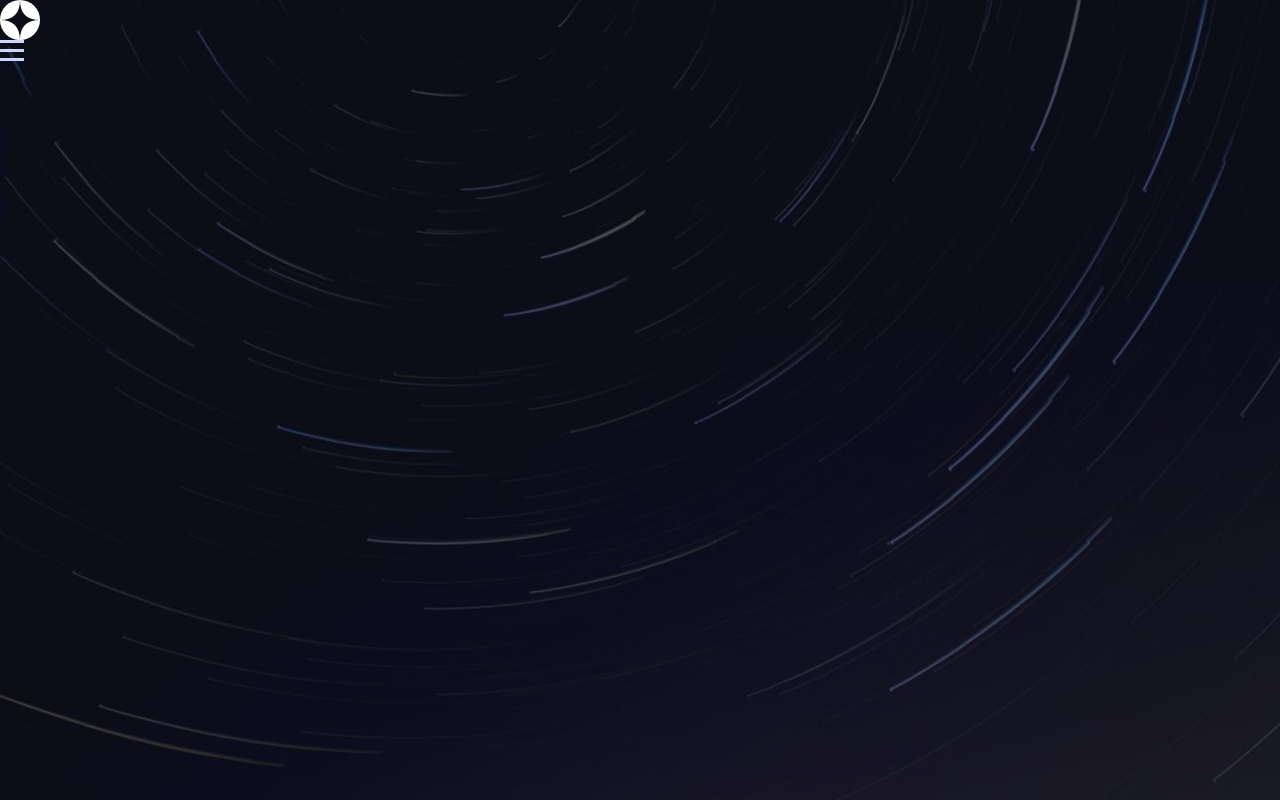
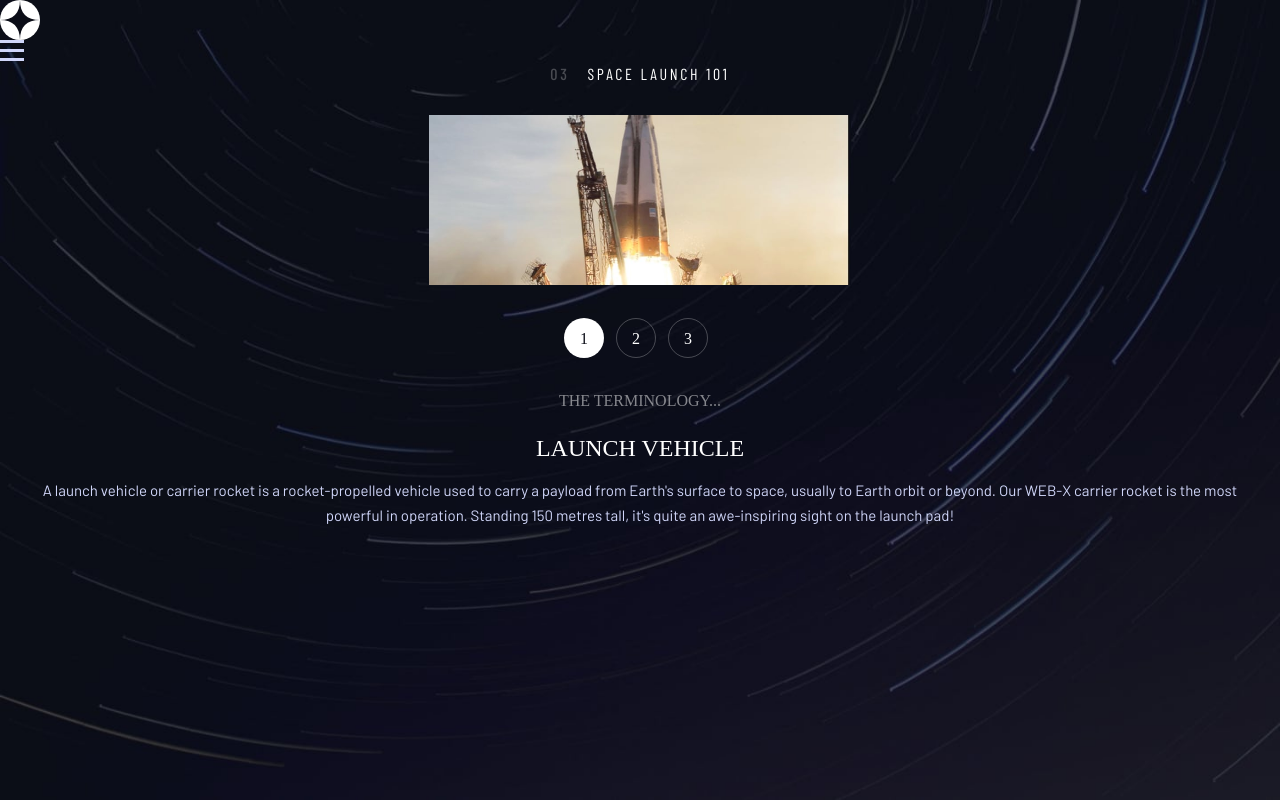
Before and after one commit to Zansuken/space-tourism, a React (Create React App) app: page /technology in a window 1280 px wide. Built offline with nearby package versions, Linux system fonts and the light colour scheme; a web font is replaced by a local one.

Commit message:
feat(techno): component integration + styling

```diff
--- a/src/pages/Crew.tsx
+++ b/src/pages/Crew.tsx
@@ -15,7 +15,6 @@ function Crew() {
     })
     const crewNames = [crew[0].name, crew[1].name, crew[2].name, crew[3].name,]
     const [selectedCrew, setSelectedCrew] = useState(crewNames[0])
-    const [active, setActive] = useState('crew-nav-buttons')
     const image = require('../../public/assets/crew/image-' + crewName[crewMateIndex] + '.png')
 
     useLayoutEffect(() => {
@@ -45,9 +44,6 @@ function Crew() {
                                 onClick={() => {
                                     setCrewMateIndex(index)
                                     setSelectedCrew(crewNames[index])
-                                    if (active) {
-                                        setActive('crew-nav-buttons-active')
-                                    }
                                 }}
                                 onChange={() => setSelectedCrew(crewNames[index])} />
                         </li>
--- a/src/pages/Destination.tsx
+++ b/src/pages/Destination.tsx
@@ -12,14 +12,14 @@ export default function Destination() {
 
     const planetsNames = [planet[0].name, planet[1].name, planet[2].name, planet[3].name]
     const [selectedPlanet, setSelectedPlanet] = useState(planetsNames[0])
+    const image =
+        require('../../public/assets/destination/image-' + planet[planetIndex].name.toLocaleLowerCase() + '.png')
 
     useLayoutEffect(() => {
         const body = document.querySelector('body')
         if (!body) return
         body.className = 'bg-destinations'
     }, [selectedPlanet, planetIndex])
-    const image =
-        require('../../public/assets/destination/image-' + planet[planetIndex].name.toLocaleLowerCase() + '.png')
 
     return (
         <>
--- a/src/pages/Technology.tsx
+++ b/src/pages/Technology.tsx
@@ -1,8 +1,21 @@
-import { useLayoutEffect } from "react";
+import { useLayoutEffect, useState } from "react";
 import Logo from "../components/Logo";
 import NavMenu from "../components/Nav";
+import datas from "../data/data.json";
+
 
 function Technology() {
+
+    const [technologyIndex, setTechnologyIndex] = useState(0)
+    const technologies = [...datas.technology]
+    const technologyName = technologies.map((element, index) => {
+        const name = element.name.replace(/\s/g, '-').toLocaleLowerCase()
+        return name
+    })
+
+    const technologiesNames = [technologies[0].name, technologies[1].name, technologies[2].name]
+    const [selectedTechnology, setSelectedTechnology] = useState(technologiesNames[0])
+    const image = require('../../public/assets/technology/image-' + technologyName[technologyIndex] + '-landscape.jpg')
 
     useLayoutEffect(() => {
         const body = document.querySelector('body')
@@ -16,6 +29,38 @@ function Technology() {
                 <Logo />
                 <NavMenu />
             </header>
+            <main>
+                <h2><span className="number">03</span>SPACE LAUNCH 101</h2>
+                <img src={image} alt={technologyName[technologyIndex]} className="technology-img" />
+                <div className="tech-nav">
+
+                    <ul>
+                        {
+                            technologiesNames.map((element, index) =>
+                                <li key={element}>
+                                    <input type="radio"
+                                        name={element}
+                                        id={element}
+                                        checked={element === selectedTechnology}
+                                        onClick={() => {
+                                            setTechnologyIndex(index)
+                                            setSelectedTechnology(technologiesNames[index])
+                                        }}
+                                        onChange={() => setSelectedTechnology(technologiesNames[index])} />
+                                    <label htmlFor={element} onClick={() => {
+                                        setTechnologyIndex(index)
+                                        setSelectedTechnology(technologiesNames[index])
+                                    }}>{index + 1}</label>
+                                </li>)
+                        }
+                    </ul>
+                </div>
+                <div className="infos-wrapper">
+                    <span>THE TERMINOLOGY...</span>
+                    <h1>{technologies[technologyIndex].name}</h1>
+                    <p>{technologies[technologyIndex].description}</p>
+                </div>
+            </main>
         </>
     );
 }
--- a/src/styles/app.scss
+++ b/src/styles/app.scss
@@ -2,6 +2,7 @@
 @import url(./fonts.scss);
 @import url(./pages/home.scss);
 @import url(./pages/crew.scss);
+@import url(./pages/technology.scss);
 @import url(./components/nav.scss);
 @import url(./reset-styles.scss);
 @import url(./components/logo.scss);
--- /dev/null
+++ b/src/styles/pages/technology.scss
@@ -0,0 +1,39 @@
+.technology-img {
+    width: 100vw;
+    object-fit: contain;
+    object-position: center;
+}
+.tech-nav {
+    width: 100vw;
+    display: flex;
+    justify-content: center;
+    ul {
+        display: flex;
+        justify-content: space-between;
+        list-style: none;
+        width: 152px;
+        padding: 0;
+        input[type='radio'] {
+            appearance: none;
+            width: 40px;
+            height: 40px;
+            background: transparent;
+            border: rgba(255, 255, 255, 0.250) 1px solid;
+            border-radius: 50%;
+            cursor: pointer;
+            &:checked {
+                background: white;
+                + label {
+                    color: #0B0D17;
+                }
+            }
+        }
+        label {
+            position: relative;
+            color: white;
+            left: -50%;
+            top: calc(-50% + 0.5em);
+            cursor: pointer;
+        }
+    }
+}
```
